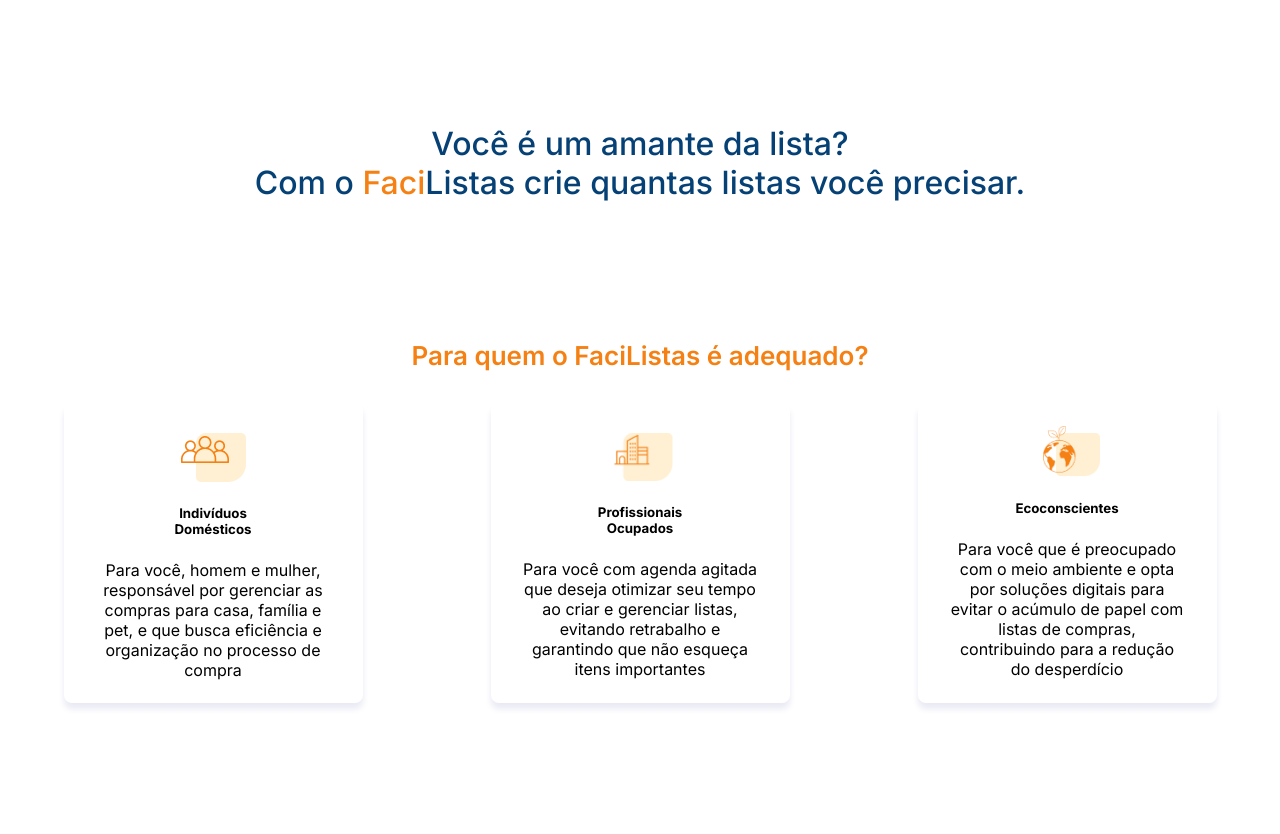
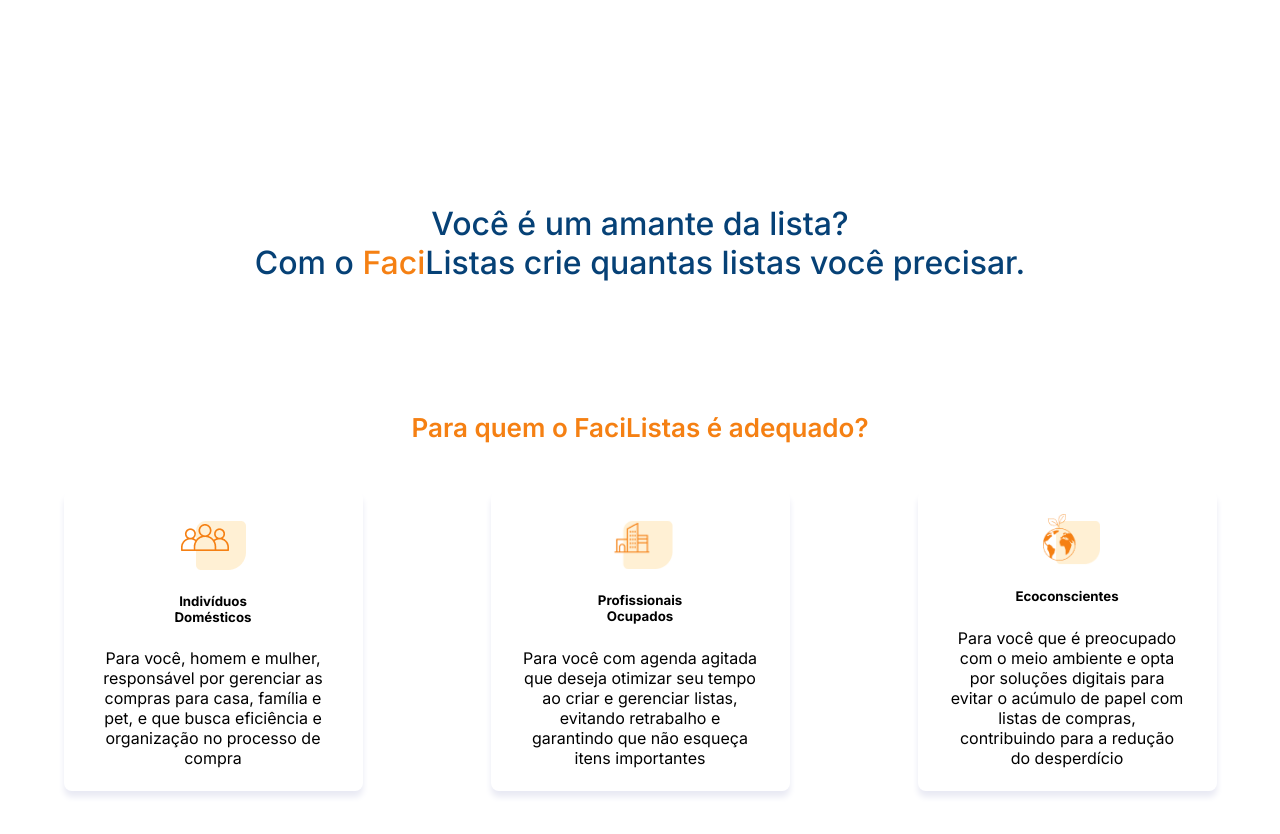
Before and after one commit to ICEI-PUC-Minas-PMV-ADS/pmv-ads-2024-1-e1-proj-web-t8-pmv-ads-2024-1-e1-projfacilistas, a plain HTML site: page codigo-fonte/paginaIncial/index.html in a window 1280 px wide. Shown: the part 1560-2394 px from the top of the page. Drawn offline with Linux system fonts and the light colour scheme.

Commit message:
ajuste de alinhamento

```diff
--- a/codigo-fonte/paginaIncial/style/paraQuem.css
+++ b/codigo-fonte/paginaIncial/style/paraQuem.css
@@ -14,7 +14,8 @@
   display: flex;
   flex-direction: column;
   align-items: center;
-  justify-content: start;
+  justify-content: center;
+  height: 50%;
 }
 
 #title-paraQuem h3 {
@@ -32,7 +33,7 @@
   flex-direction: column;
   align-items: center;
   justify-content: center;
-  gap: 2rem;
+  gap: 3rem;
   height: 100%;
 }
 
```
